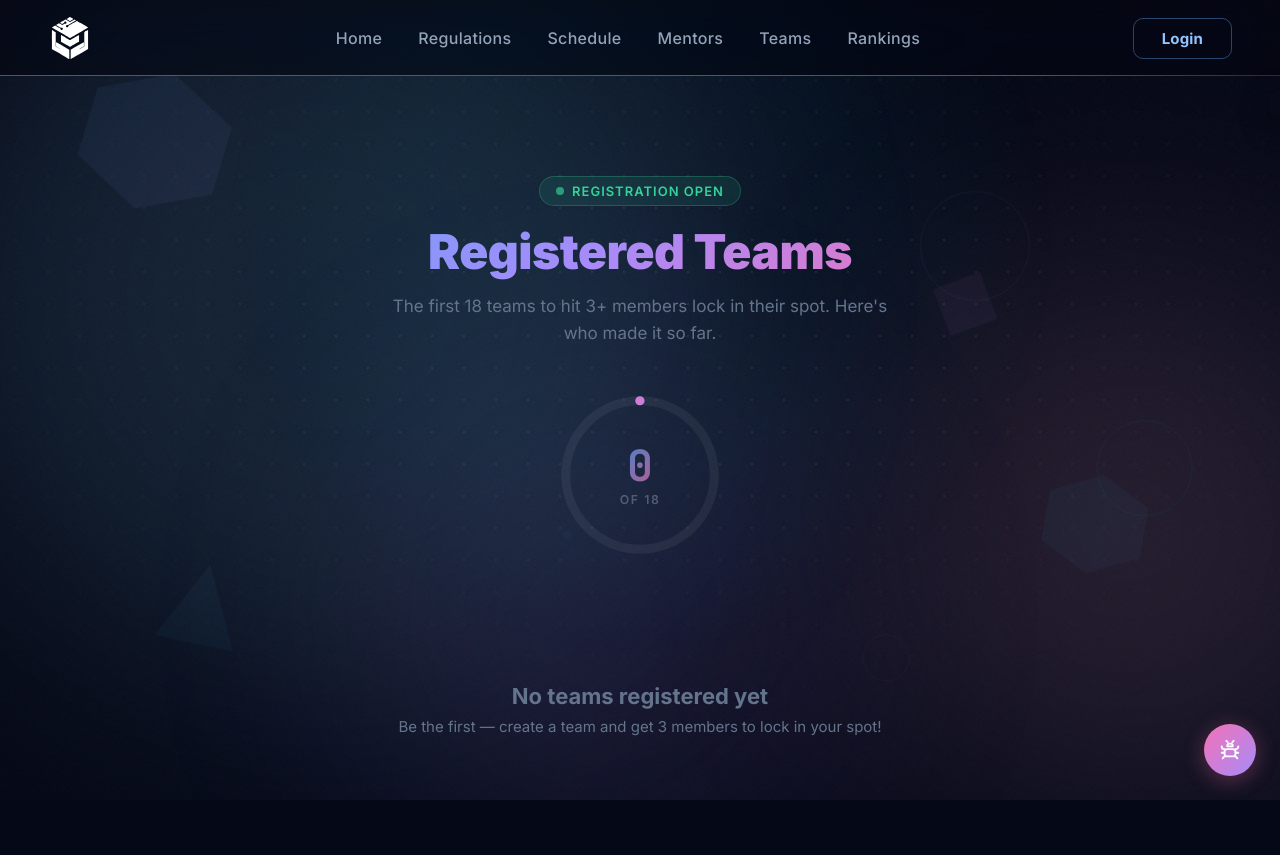
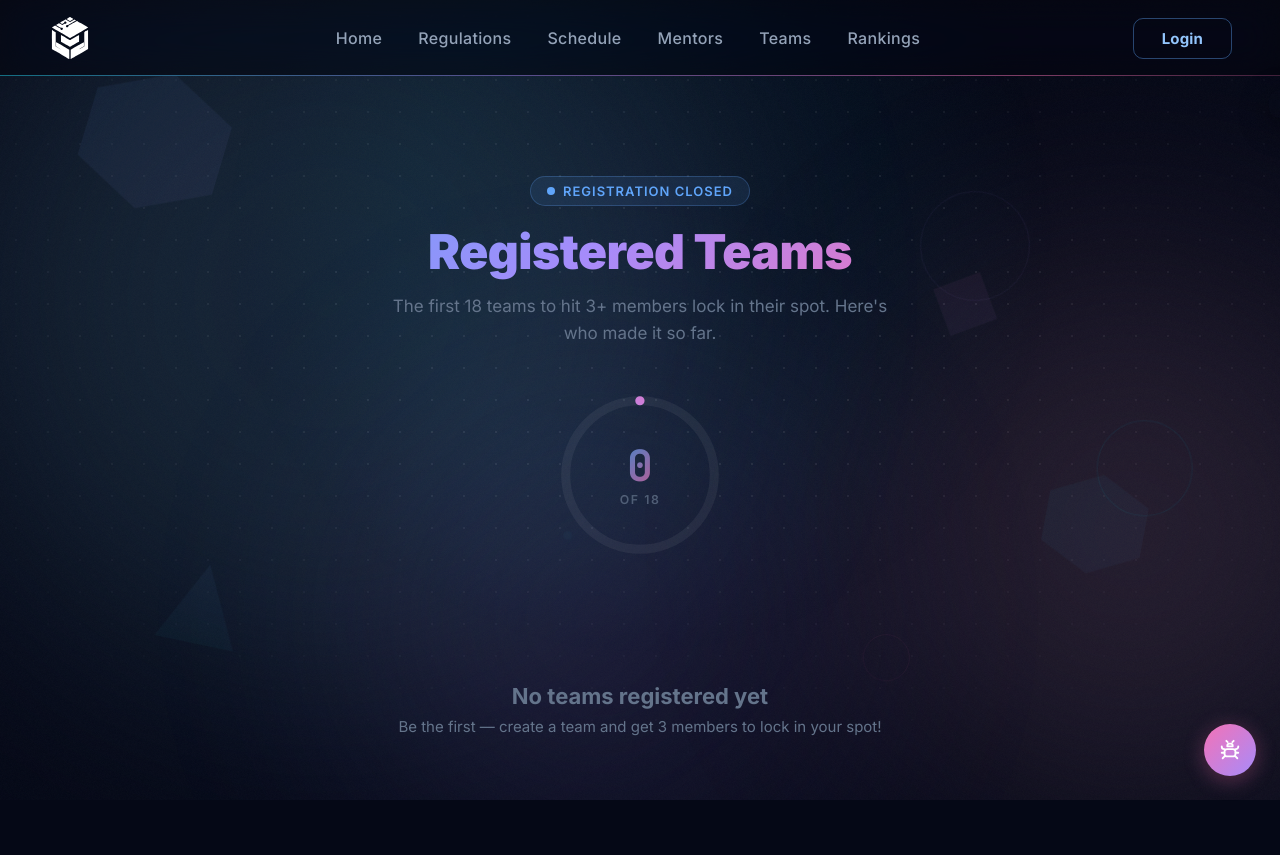
Before and after one commit to fss-fmi/fmi-codes-website-2026, a Flask app: page /registeredTeams in a window 1280 px wide. Shown: the top 855 px of the page. Run offline with Flask 3, Linux system fonts and the light colour scheme; data that the repository does not hold is empty; parts of the project's set-up code (start-up, migrations or seed data) failed here and were passed over; some libraries are stand-ins or nearby versions.

Commit message:
Update message on home and teams pages

```diff
--- a/app/templates/home.html
+++ b/app/templates/home.html
@@ -955,10 +955,7 @@
     <!-- ═══ HERO ═══ -->
     <section class="hero">
       <div class="hero-inner">
-        <div class="hero-badge">
-          <span class="pulse"></span>
-          Maximum Number Of Teams Has Been Reached. Registration Is Still Open For Empty Spots
-        </div>
+        <div class="hero-badge">Good luck to all participating teams!</div>
         <div class="hero-logo">
           <img
             src="../static/images/codes_logo3.svg"
--- a/app/templates/teams/registeredTeams.html
+++ b/app/templates/teams/registeredTeams.html
@@ -232,9 +232,9 @@
     gap: 8px;
     padding: 6px 16px;
     border-radius: 20px;
-    background: rgba(52, 211, 153, 0.1);
-    border: 1px solid rgba(52, 211, 153, 0.25);
-    color: var(--emerald);
+    background: rgba(96, 165, 250, 0.1);
+    border: 1px solid rgba(96, 165, 250, 0.25);
+    color: #60a5fa;
     font-size: 13px;
     font-weight: 600;
     text-transform: uppercase;
@@ -244,9 +244,8 @@
   .hero-label .pulse-dot {
     width: 8px;
     height: 8px;
-    background: var(--emerald);
+    background: #60a5fa;
     border-radius: 50%;
-    animation: pulse 2s ease-in-out infinite;
   }
   .hero h1 {
     font-size: clamp(32px, 5vw, 48px);
@@ -737,7 +736,7 @@
       <div class="hero">
         <div class="hero-label">
           <span class="pulse-dot"></span>
-          Registration Open
+          Registration Closed
         </div>
         <h1>
           <span class="gradient-text">Registered Teams</span>
```
